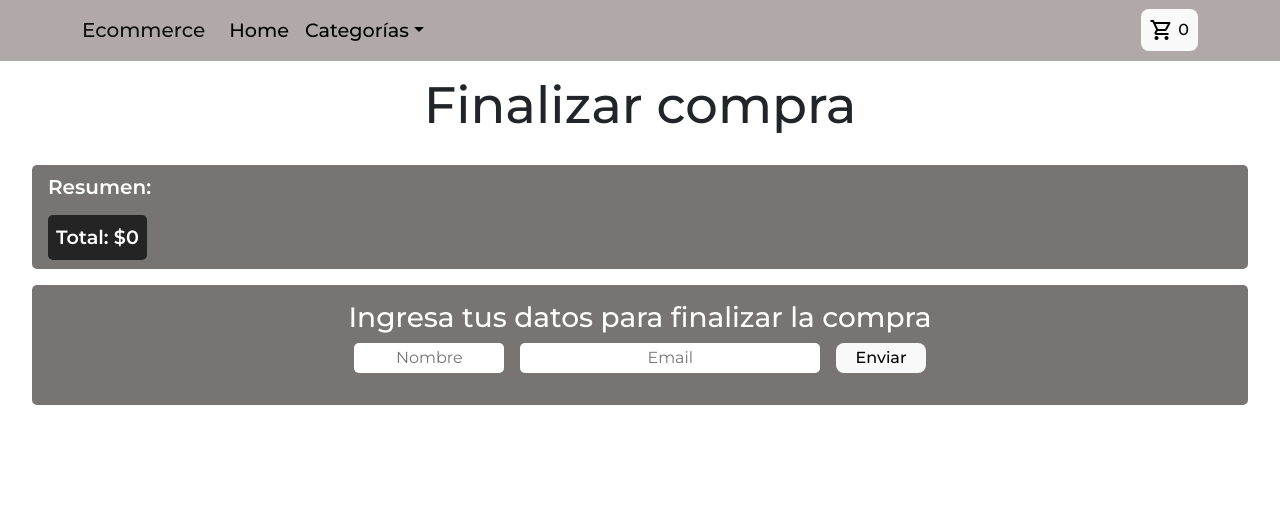
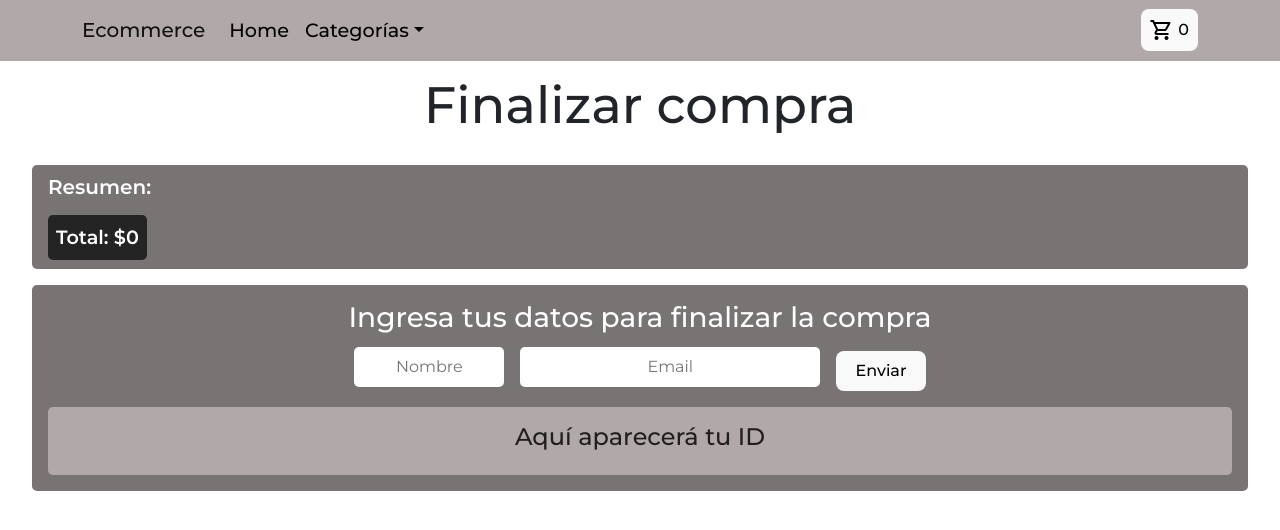
Before and after one commit to mathicoronel/react-preentregas, a React (Vite) app: page /form in a window 1280 px wide. Shown: the top 530 px of the page. Built offline with nearby package versions, Linux system fonts and the light colour scheme.

Commit message:
hago cambios en la confirmación de la compra

```diff
--- a/src/components/Cart/Form.jsx
+++ b/src/components/Cart/Form.jsx
@@ -27,8 +27,11 @@ const Form = () => {
 
         const ordersCollection = collection(db, "orden")
 
+    const showId = () => {
+        return <span className='order-id'>{orderId}</span>
+    }
+
     const confirmOrder = () => {
-        if(name !== "" && email.includes("@")) {
             Swal.fire({
                 title: "¿Quieres confirmar tu compra?",
                 text: "Recibirás el ID de la misma",
@@ -40,22 +43,13 @@ const Form = () => {
                 }).then((result) => {
                     if(result.isConfirmed) {
                         Swal.fire({
-                            title: "¡Muchas gracias por tu compra!",
-                            text: `Tu ID es: ${orderId}`,
+                            title: "¡Muchas gracias por tu compra!"
                         })
-                        setCart([])
-                        setName("")
-                        setEmail("")
                     }
+                    setName("")
+                    setEmail("")
+                    setCart([])
                 })
-            } else {
-                Swal.fire({
-                    title: "Error",
-                    text: "Ingresa tu nombre y un correo electrónico válido",
-                    icon: "error",
-                    confirmButtonText: "Ok"
-                })
-            }
         }
 
     return (
@@ -83,6 +77,10 @@ const Form = () => {
                     <input type="email" placeholder='Email' className='email-form' onChange={(e) => setEmail(e.target.value)} value={email}/>
                     <button className='send-button' onClick={confirmOrder} type='submit'>Enviar</button>
                 </form>
+                <div className='identificator-container'>
+                    <h4>Aquí aparecerá tu ID </h4>
+                    {showId()}
+                </div>
             </div>
         </div>
     )
--- a/src/index.css
+++ b/src/index.css
@@ -324,7 +324,7 @@ button:focus-visible {
   text-align: center;
   border-radius: 5px;
   border: none;
-  height: 30px;
+  height: 40px;
 }
 
 .email-form{
@@ -332,7 +332,7 @@ button:focus-visible {
   text-align: center;
   border-radius: 5px;
   border: none;
-  height: 30px;
+  height: 40px;
 }
 
 .send-button{
@@ -341,7 +341,8 @@ button:focus-visible {
   justify-content: center;
   align-items: center;
   text-align: center;
-  height: 30px;
+  height: 40px;
+  margin-top: 0.5rem;
   transition: all 0.2s;
 }
 
@@ -352,15 +353,14 @@ button:focus-visible {
 }
 
 .identificator-container{
-  border: 1px solid #fff;
   border-radius: 5px;
   padding: 1rem;
-  background-color: #969696;
-  color: #000;
+  background-color: #b1a9a9;
+  color: #201f1f;
 }
 
 .order-id{
-  font-size: 1.2rem;
+  font-size: 1.4rem;
   font-weight: 700;
 }
 
```
